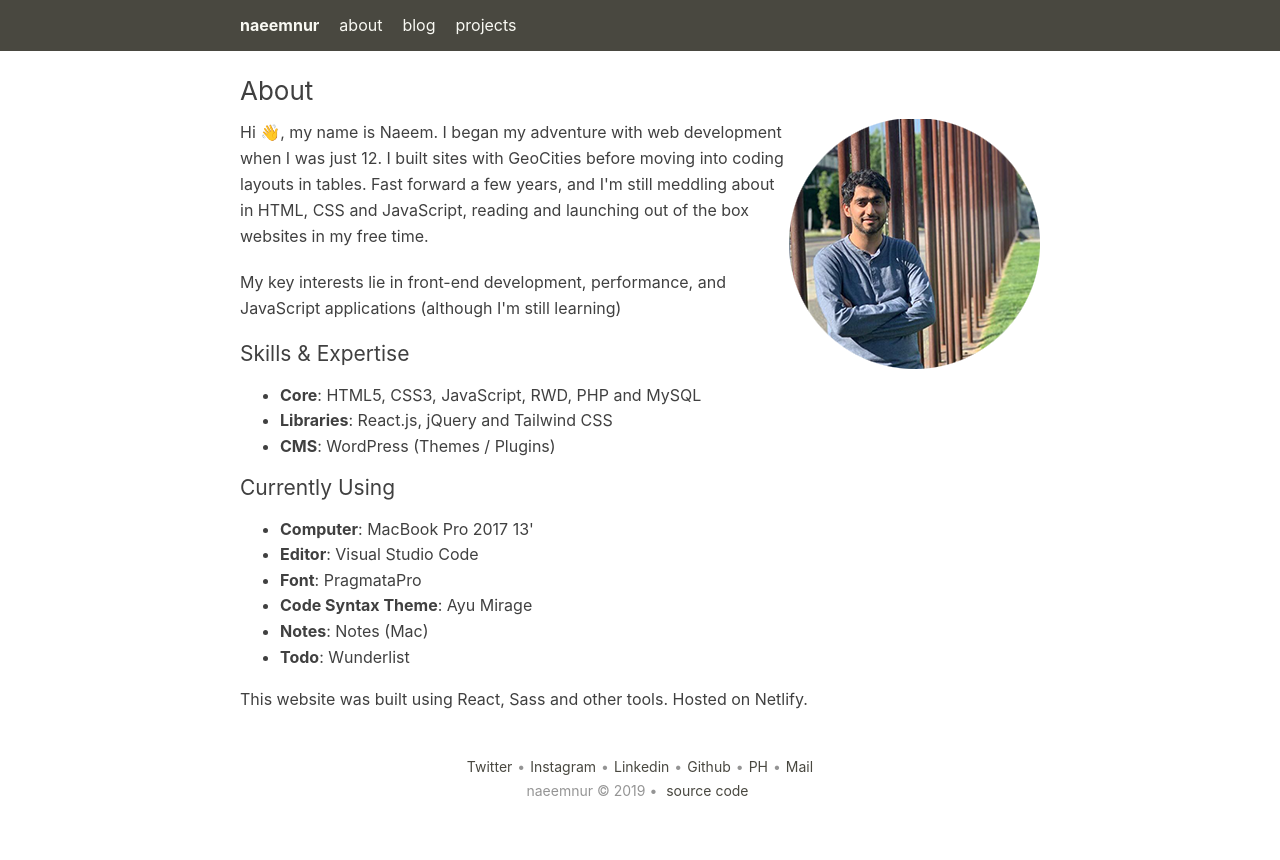
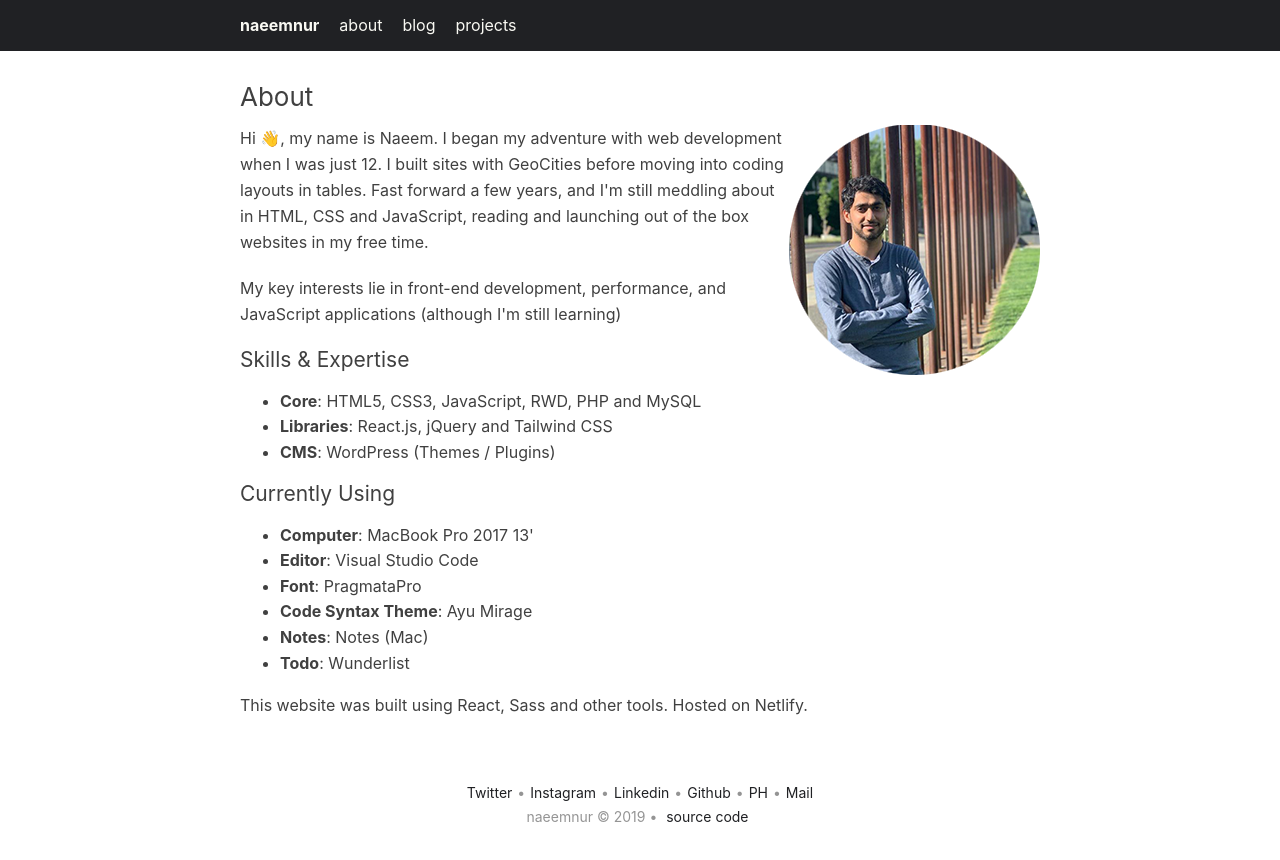
Before and after one commit to naeemnur/naeemnur.com, a React (Create React App) app: page /about in a window 1280 px wide. Shown: the top 860 px of the page. Built offline with nearby package versions, Linux system fonts and the light colour scheme.

Commit message:
small tweak

```diff
--- a/src/About.js
+++ b/src/About.js
@@ -4,7 +4,6 @@ import { Helmet } from "react-helmet";
 import nayme from "./nayme.png";
 
 class About extends Component {
-
   render() {
     const pageTitle = "About";
     const pageContent = `Hi 👋, my name is Naeem. I began my adventure with web development
@@ -20,10 +19,8 @@ class About extends Component {
         <Helmet>
           <title>{pageTitle} - Naeem Noor</title>
         </Helmet>
-        <h1 className="nn_page-title">
-          {pageTitle}
-        </h1>
-
+        <div className="container">
+          <h1 className="nn_page-title">{pageTitle}</h1>
           <div className="nayme-photo">
             <img src={nayme} alt="Naeem in flesh" />
           </div>
@@ -64,8 +61,10 @@ class About extends Component {
             </li>
           </ul>
           <p>
-          This website was built using React, Sass and other tools. Hosted on Netlify.
+            This website was built using React, Sass and other tools. Hosted
+            on Netlify.
           </p>
+        </div>
       </Fragment>
     );
   }
--- a/src/App.js
+++ b/src/App.js
@@ -28,7 +28,6 @@ class App extends Component {
     return (
       <Router history={history}>
         <Navbar />
-        <main className="container">
         <Switch>
           <Route exact path="/" component={Home} />
           <Route path="/about/" component={About} />
@@ -38,7 +37,6 @@ class App extends Component {
           <Route component={NotFound} />
         </Switch>
         <Footer />
-        </main>
       </Router>
     );
   }
--- a/src/Blog.js
+++ b/src/Blog.js
@@ -10,6 +10,7 @@ const Blog = () => (
     <Helmet>
       <title>{pageTitle} - Naeem Noor</title>
     </Helmet>
+    <div className="container">
       <h1 className="nn_page-title">{pageTitle}</h1>
       <ul>
         {[...posts()].map(post => {
@@ -17,13 +18,18 @@ const Blog = () => (
           const { title } = post[1];
           return (
             <li>
-            <NavLink key={url} style={{ display: "block" }} to={"/post/" + url}>
+              <NavLink
+                key={url}
+                style={{ display: "block" }}
+                to={"/post/" + url}
+              >
                 {title}
               </NavLink>
             </li>
           );
         })}
       </ul>
+    </div>
   </Fragment>
 );
 
--- a/src/Home.js
+++ b/src/Home.js
@@ -15,11 +15,15 @@ class Home extends Component {
           <title>Naeem Noor - Web / Frontend Developer Bahrain</title>
           <meta name="description" content="{pageContent }" />
         </Helmet>
+
         <div className="nn_hero">
+          <div className="container">
             <h1>{pageTitle}</h1>
             <p>{pageContent}</p>
           </div>
+        </div>
 
+        <div className="container">
           <div className="nn_featured">
             <h2>{projectHeading}</h2>
             <Project
@@ -45,6 +49,7 @@ class Home extends Component {
               View all projects &rarr;
             </NavLink>
           </div>
+        </div>
       </Fragment>
     );
   }
--- a/src/Projects.js
+++ b/src/Projects.js
@@ -34,6 +34,7 @@ class Projects extends Component {
           <title>{pageTitle} - Naeem Noor</title>
           <meta name="description" content="Helmet application" />
         </Helmet>
+        <div className="container">
           <h1 className="nn_page-title">{pageTitle}</h1>
           <div className="nn_featured">
             <Project
@@ -100,6 +101,7 @@ class Projects extends Component {
               url="https://workingti.me/"
             />
           </div>
+        </div>
       </Fragment>
     );
   }
--- a/src/Single.js
+++ b/src/Single.js
@@ -28,13 +28,15 @@ const Single = ({ match }) => {
       <Helmet>
         <title>{title} - Blog - Naeem Noor</title>
       </Helmet>
-      <h1>{title}</h1>
+      <div className="container">
+        <h1 className="nn_page-title">{title}</h1>
         <span>{dated}</span>
         <div
           className="body"
           dangerouslySetInnerHTML={{ __html: __content }}
         ></div>
         <NavLink to={"/blog/"}>« Back</NavLink>
+      </div>
     </Fragment>
   );
 };
--- a/src/scss/main.scss
+++ b/src/scss/main.scss
@@ -122,14 +122,12 @@ h6,
 .nn_header {
   background-color: $primary-text;
   padding: 0.8em 0;
-  margin-bottom: 1.5em;
 }
 
 .nn_hero {
   background: rgba(0, 0, 0, 0.035);
   padding: 30px;
   border-radius: 5px;
-  margin-bottom: 3em;
 
   & h1 {
     margin: 0;
@@ -169,6 +167,7 @@ h6,
   font-weight: 400;
   letter-spacing: 0px;
   font-size: 26px;
+  margin-top: 30px;
 }
 
 .nn_project {
--- a/src/scss/variables.scss
+++ b/src/scss/variables.scss
@@ -4,7 +4,7 @@
 
 $primary-color: #f9f9f3;
 $primary-background: #ffffff;
-$primary-text: #494840;
+$primary-text: #202124;
 $primary-link: #fff;
 
 // Breakpoints
```
Lines whose indentation alone changed are shown as unchanged.
